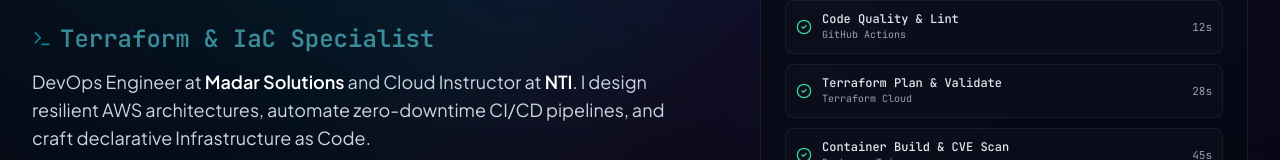
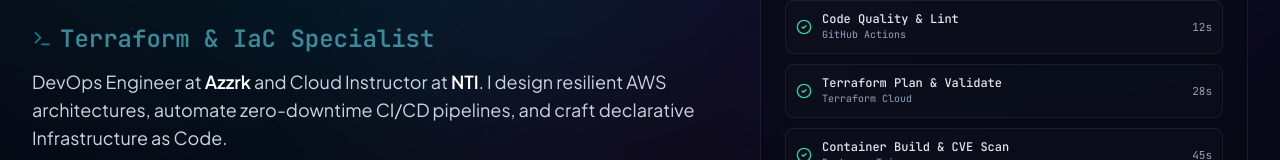
Before and after one commit to moaaz17877640/portfolio_v3, a Next.js app: page / in a window 1280 px wide. Shown: the part 368-528 px from the top of the page. Built offline with nearby package versions, Linux system fonts and the light colour scheme; no server answers.

Commit message:
Update company name from Madar Solutions to Azzrk

```diff
--- a/src/components/Hero.tsx
+++ b/src/components/Hero.tsx
@@ -126,7 +126,7 @@
             transition={{ duration: 0.6, delay: 0.2 }}
             className="mt-4 text-base sm:text-lg text-slate-600 dark:text-slate-300 leading-relaxed max-w-2xl font-normal"
           >
-            DevOps Engineer at <span className="text-slate-900 font-semibold dark:text-white">Madar Solutions</span> and Cloud Instructor at{' '}
+            DevOps Engineer at <span className="text-slate-900 font-semibold dark:text-white">Azzrk</span> and Cloud Instructor at{' '}
             <span className="text-slate-900 font-semibold dark:text-white">NTI</span>. I design resilient AWS architectures, automate zero-downtime CI/CD pipelines, and craft declarative Infrastructure as Code.
           </motion.p>
 
```
